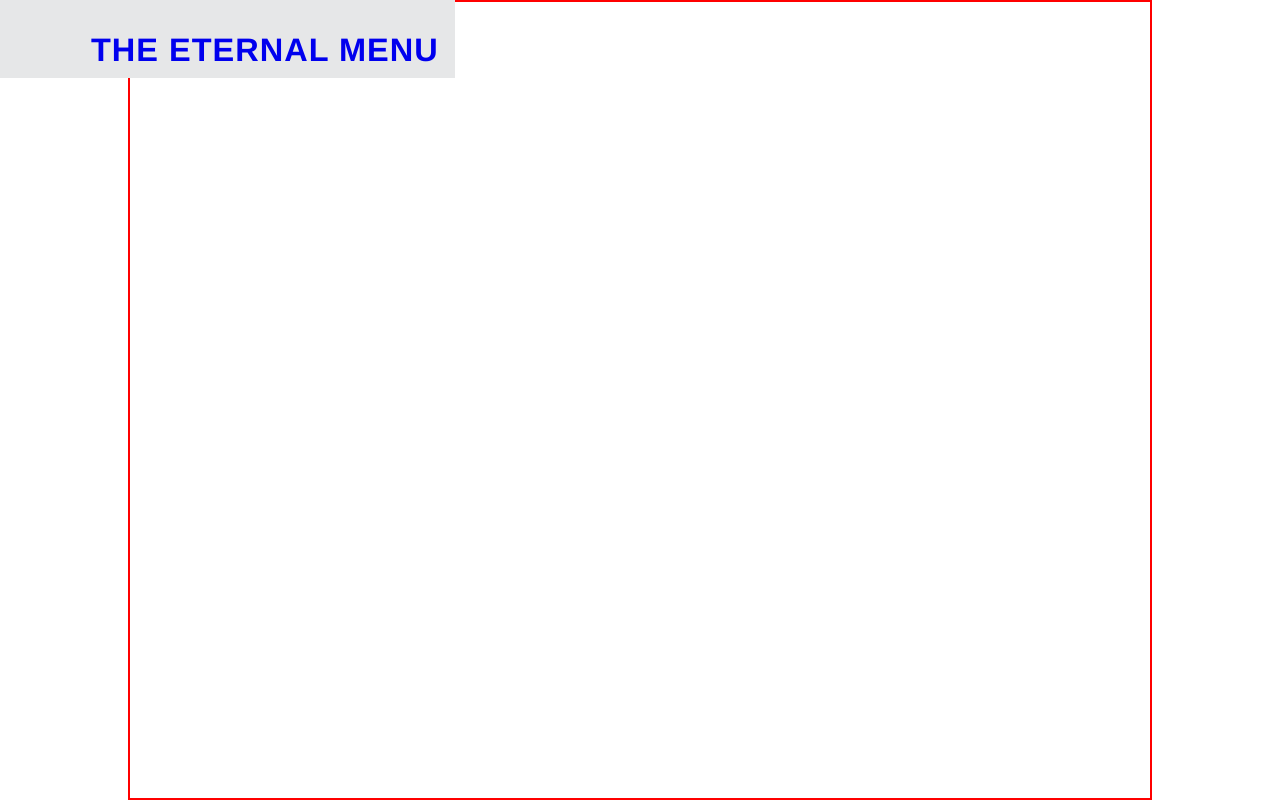
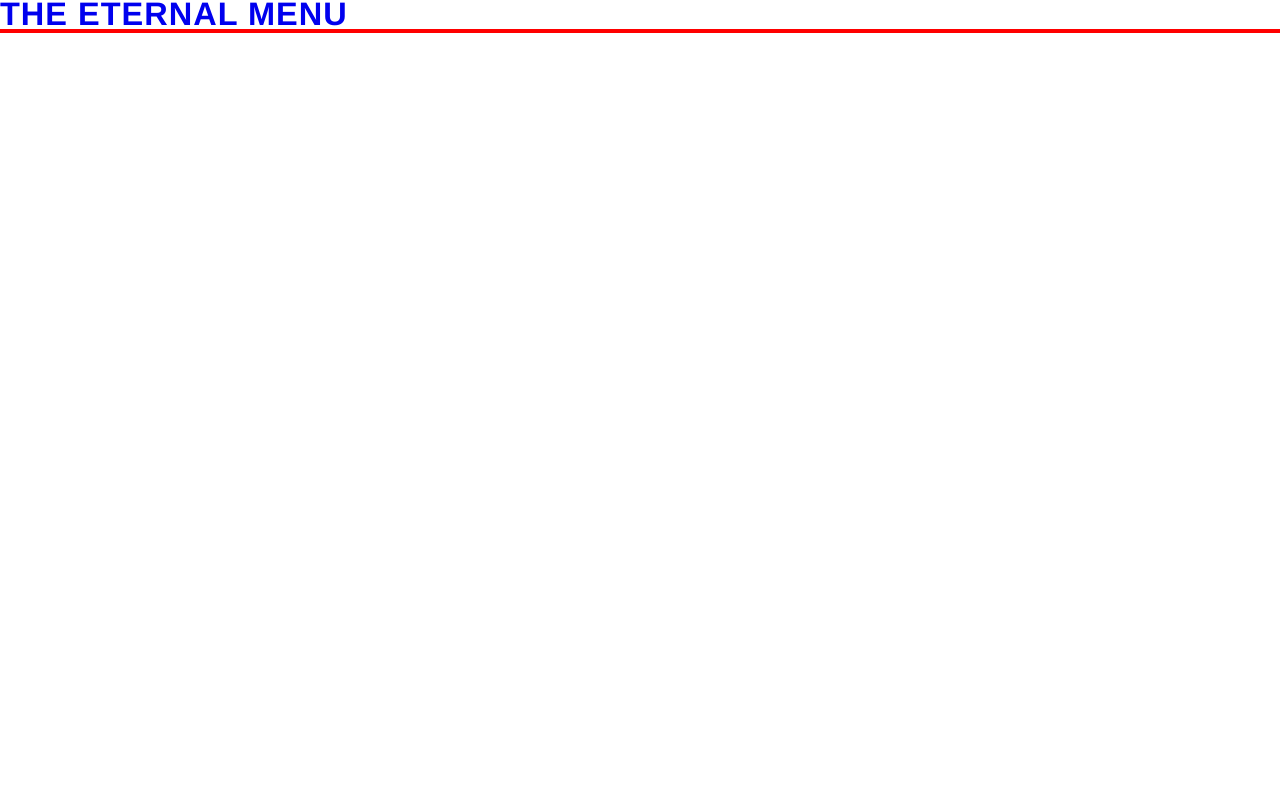
Before and after one commit to nadgerz/theEternalMenu, a React (Vite) app: page /details/1 in a window 1280 px wide. Built offline with nearby package versions, Linux system fonts and the light colour scheme; a web font is replaced by a local one.

Commit message:
new initial setup for new layout

```diff
--- /dev/null
+++ b/src/assets/CSS/layout.css
@@ -0,0 +1,31 @@
+@import url('./styles.css');
+
+/* ------------------------------------------------------------------------- */
+/*      V A R I A B L E S       */
+/* ------------------------------------------------------------------------- */
+
+html {
+  /*  S I Z E S  */
+  --main-width: 1024px;
+}
+
+/* ------------------------------------------------------------------------- */
+/*      M A I N         */
+/* ------------------------------------------------------------------------- */
+
+main {
+  border: 2px solid red;
+}
+
+/* ------------------------------------------------------------------------- */
+/*   RESPONSIVE    */
+
+@media screen and (max-width: var(--main-width)) {
+}
+
+/*@media screen and (min-width: 1280px) {*/
+/*    html {*/
+/*        font-size: 13px;*/
+/*    }*/
+/*}*/
+/* ------------------------------------------------------------------------- */
--- a/src/assets/CSS/styles.css
+++ b/src/assets/CSS/styles.css
@@ -1,5 +1,6 @@
 @import url('./typography.css');
 @import url('./resets.css');
+@import url('./layout.css');
 
 /* ------------------------------------------------------------------------- */
 /*      V A R I A B L E S       */
@@ -8,19 +9,24 @@
 html {
   /*  C O L O R S  */
 
-  --color-bg: #f1f2f2;
-  --color-text-primary: black;
-  --color-text-secondary: #808285;
-  --color-dark: black;
-  --color-dark-grey: #5d5d5d;
-  --color-medium-grey: #bcbec0;
-  --color-light-grey: #e6e7e8;
+  --color-bg: #a59b8e;
   --color-white: #fff;
-  --color-highlight: #d4e0e4;
 
-  /*  S I Z E S  */
-  --main-width: 1024px;
-  --burger-menu-small: 5rem;
+  --color-text-primary: #403e37;
+  --color-text-secondary: #5a554d;
+
+  --color-neutral-dark: #403e37;
+  --color-neutral-dark-2: #5a554d;
+  --color-neutral-medium: #a59b8e;
+  --color-neutral-light: #f0e9e3;
+
+  --color-highlight-dark: #0530bf;
+  --color-highlight-medium: #0530bf;
+  --color-highlight-light: #0530bf;
+  --color-highlight-light-bg: #dce1fe;
+
+  /*  R A D I U S  */
+  --corner-radius: 10%;
 }
 
 /* ------------------------------------------------------------------------- */
@@ -29,163 +35,30 @@ html {
 
 /*  B U T T O N S  */
 
-a.btn {
-  /*border: 1.5px solid var(--color-dark-grey);*/
-  /*height: 3rem;*/
-  /*width: 100%;*/
-  /*padding: 0 3rem;*/
+a.btn.primary,
+a.btn.secondary {
+  border-radius: var(--corner-radius);
 }
 
 a.btn.primary {
-  /*background-color: var(--color-text-primary);*/
+  background-color: var(--color-highlight);
 }
 
 a.btn.secondary {
+  border: 1.5px solid var(--color-highlight-dark);
 }
 
 /* ------------------------------------------------------------------------- */
 /*      F O R M S       */
 /* ------------------------------------------------------------------------- */
 
-/* ------------------------------------------------------------------------- */
-
-/* ------------------------------------------------------------------ */
-
-main {
-  min-height: 100vh;
-  margin: 0 auto;
-  width: var(--main-width);
-  max-width: 100%;
-  padding-top: calc(var(--burger-menu-small) + 1rem);
-
-  /*display: flex;*/
-  border: 2px solid red;
-}
-
-/* --------------------------------------------------------- */
-/*   RESPONSIVE    */
-
-@media screen and (max-width: var(--main-width)) {
-  main {
-    font-size: 8px;
-  }
-}
-
-/*@media screen and (min-width: 1280px) {*/
-/*    html {*/
-/*        font-size: 13px;*/
-/*    }*/
-/*}*/
-
 /* --------------------------------------------------------- */
 
 header {
-  background-color: var(--color-light-grey);
-  position: fixed;
-  top: 0;
-  left: 0;
-
-  width: calc(var(--burger-menu-small) + 30rem);
-  height: calc(var(--burger-menu-small) + 1rem);
-  padding-bottom: 1rem;
-
-  display: flex;
-  flex-direction: row;
-  align-items: flex-end;
-}
-
-.site-branding {
-  margin-left: 2rem;
-}
-
-.burger-menu {
-  height: 100%;
-  width: var(--burger-menu-small);
-  /*border: 1px solid black;*/
-
-  position: relative;
-}
-
-.burger-menu .bars {
-  position: absolute;
-  bottom: 0;
-  right: 0;
-}
-
-.burger-menu .bar {
-  background-color: var(--color-dark-grey);
-  width: 3rem;
-  height: 0.3rem;
-  margin-top: 0.5rem;
 }
 
 /*****************************************************/
 
-.add-and-recents {
-  background-color: var(--color-light-grey);
-  min-height: 20rem;
-  margin: 3rem 0;
-  padding: 1.5rem 3rem;
-  width: 100%;
-
-  display: flex;
-  flex-flow: row wrap;
-  /*align-items: center;*/
-  /*border: 2px dashed red;*/
-}
-
 /*  A D D  */
 
-.add-new {
-  align-self: center;
-  /*border: 1px solid red;*/
-  flex: 0 1 25%;
-
-  text-align: center;
-  margin-bottom: 3rem;
-}
-
-.add-new .icon {
-  margin: 0 auto;
-  background-color: var(--color-dark);
-  border-radius: 50%;
-  color: white;
-  font-size: 4rem;
-
-  /*transform: translateY(50%);*/
-  height: 6rem;
-  width: 6rem;
-}
-
 /*  R E C E N T S  */
-
-.recents {
-  /*border: 1px solid black;*/
-  /*border: 1px solid black;*/
-  flex: 1 0 75%;
-  min-height: 15rem;
-
-  display: flex;
-  flex-flow: column;
-  justify-content: space-between;
-}
-
-.recents .recent-dishes {
-  display: flex;
-  flex-flow: row;
-  /*flex-flow: row wrap;*/
-  justify-content: space-between;
-  align-items: flex-end;
-}
-
-.recents .recent-dish {
-  background-color: var(--color-medium-grey);
-  border-radius: 11px;
-  height: 10rem;
-  flex: 0 1 22.8rem;
-  min-width: 20rem;
-}
-
-.recent-dish:nth-child(2) {
-  margin: 0 1rem;
-}
```
